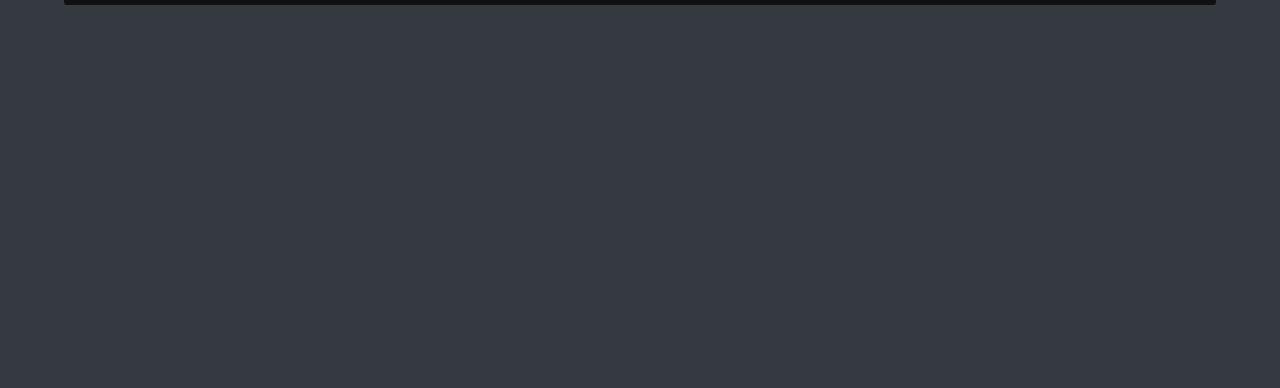
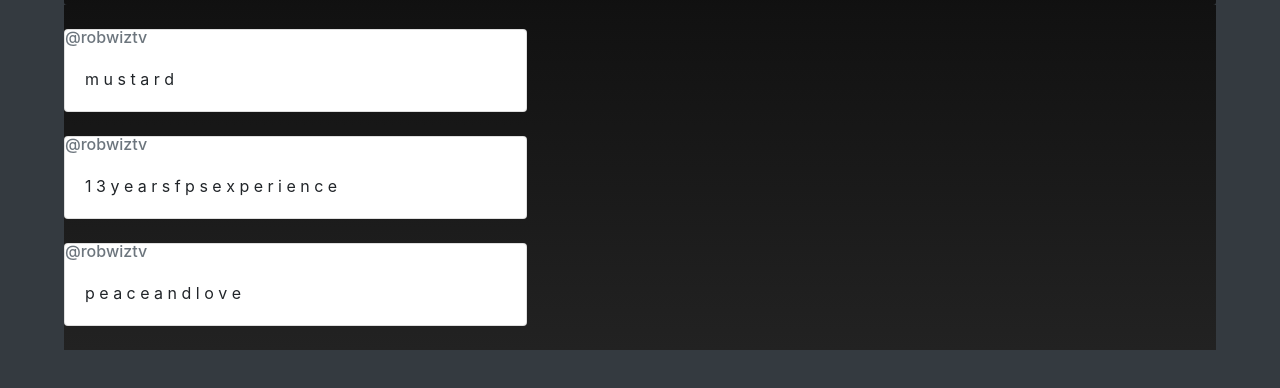
Before and after one commit to QMasterMoo/wizsite, a plain HTML site: page index.html in a window 1280 px wide. Shown: the part 204-592 px from the top of the page. Drawn offline with Linux system fonts and the light colour scheme.

Commit message:
tweets being worked on

```diff
--- a/index.html
+++ b/index.html
@@ -41,10 +41,10 @@
         <div class="container">
             <div class="row">
                 <!-- Displays logo icon -->
-                <div id="logo" class="col-md-3 mr-auto">
+                <div id="logo" class="col-md-3">
                     <img src="./static/images/logo.png"/>
                 </div>
-                <div class="col-md-5">
+                <div class="col-md-5 offset-md-4">
                     <div class="conatiner">
                     <div id="stream-box" class="row">
                         <div class="col-md-5">
@@ -64,18 +64,37 @@
         </div>
         </section>
 
+        <section id="content">
+        <div class="conatiner">
+            <div class="row">
+                <div id="tweeter" class="col-md-5">
+                    <!-- cards for each tweet -->
+                    <br />
+                    <div class="card">
+                        <h6 class="card-subtitle pt-1 text-muted">@robwiztv</h5>
+                        <div class="card-body">
+                            <p class="card-text">m u s t a r d</p>
+                        </div>
+                    </div><br />
+                    <div class="card">
+                        <h6 class="card-subtitle pt-1 text-muted">@robwiztv</h5>
+                        <div class="card-body">
+                            <p class="card-text">1 3 y e a r s f p s e x p e r i e n c e</p>
+                        </div>
+                    </div><br />
+                    <div class="card">
+                        <h6 class="card-subtitle pt-1 text-muted">@robwiztv</h5>
+                        <div class="card-body">
+                            <p class="card-text">p e a c e a n d l o v e</p>
+                        </div>
+                    </div><br />
 
-        <div id="content" class="row">
-                <!-- <div class="col-md-4">.col-md-4</div>
-                <div class="col-md-4 ml-auto">.col-md-4 .ml-auto</div>
-              </div>
-              <div id="content" class="row">
-                <div class="col-md-3 ml-md-auto">.col-md-3 .ml-md-auto</div>
-                <div class="col-md-3 ml-md-auto">.col-md-3 .ml-md-auto</div>
-              </div>
-              <div id="content" class="row">
-                <div class="col-auto mr-auto">.col-auto .mr-auto</div>
-                <div class="col-auto">.col-auto</div>
-              </div> -->
+                </div>
+                <div id="blog" class="col-md-5 offset-md-2">
+                    <!-- Cards for each blog -->
+                </div>
+            </div>
+        </div>
+        </section>
     </body>
 </html>
--- a/static/css/style.css
+++ b/static/css/style.css
@@ -15,9 +15,6 @@ body {
 }
 
 /* navbar css */
-/* nav .navbar-nav li a{
-    color: white !important;
-} */
 nav .navbar-nav li a:hover{
     background-color: white;
     color: black !important;
@@ -52,11 +49,7 @@ nav .navbar-nav li a:hover{
     text-align: right;
     color: white;
 }
-#stream-status img {
-    display: inline-block;
-    width: 100px;
-}
 
 #content {
-    background: green;
+    background: linear-gradient(#111111, #222222);
 }
```
